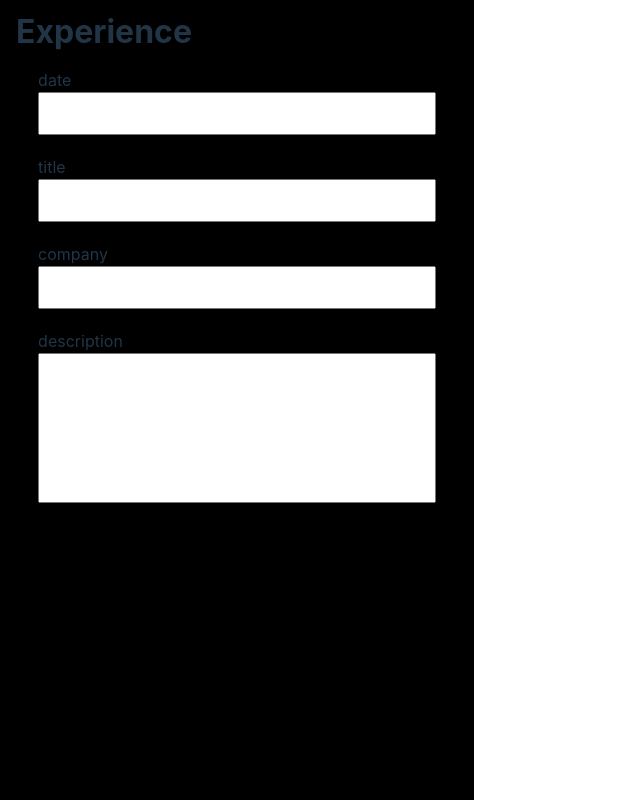
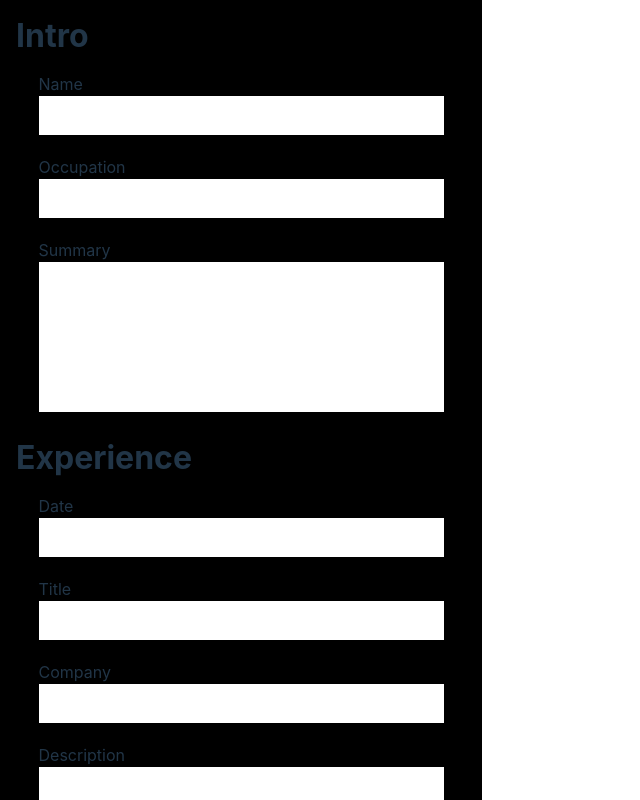
Before and after one commit to brian-blots-tran/simple-react-CVapp, a React (Vite) app: page / in a window 1280 px wide. Shown: the whole page, without its empty margins (0-640 px from the left). Built offline with nearby package versions, Linux system fonts and the light colour scheme.

Commit message:
added other subforms

```diff
--- a/src/components/form/form.css
+++ b/src/components/form/form.css
@@ -1,5 +1,6 @@
 #form {
-  width: 40%;
+  min-width: 450px;
+  width: 30%;
   height: 100%;
   background-color: black;
   display: flex;
@@ -8,6 +9,7 @@
   padding: 1rem;
   overflow-y: scroll;
   margin-top: -20px;
+  padding-top: 30px;
   scrollbar-width: thin;
 }
 #preview {
@@ -24,7 +26,8 @@
   display: flex;
   flex-direction: column;
   gap: 20px;
-  margin-top: 20px;
+  margin-top: 10px;
+  margin-bottom: 20px;
 }
 .form-section-heading {
   font-size: 32px;
--- a/src/components/form/form.jsx
+++ b/src/components/form/form.jsx
@@ -173,7 +173,11 @@ function Form() {
           <h1 className='form-section-heading'>Other</h1>
           <InputArea label={'other'} onChange={handleChangeOther} />
         </div>  */}
+        <SubForm object={formData.Header} head={"Intro"} />
         <SubForm object={formData.Experience} head={"Experience"} />
+        <SubForm object={formData.Education} head={"Education"} />
+        <SubForm object={formData.Achievements} head={"Achievements"} />
+        <SubForm object={formData.Projects} head={"Projects"} />
       </div>
 
       <div id="preview">
--- a/src/components/inputs/inputArea.css
+++ b/src/components/inputs/inputArea.css
@@ -7,11 +7,5 @@ textarea {
   box-sizing: border-box;
   margin-left: auto;
   margin-right: auto;
+  border:none;
 }
-
-label {
-  display: block;
-  margin-left: auto;
-  margin-right: auto;
-  width: 90%;
-}
--- a/src/components/inputs/inputBox.css
+++ b/src/components/inputs/inputBox.css
@@ -6,10 +6,13 @@ input {
   box-sizing: border-box;
   margin-left: auto;
   margin-right: auto;
+  border:none;
 }
 
 label {
-  width: 90%;
+  display: block;
   margin-left: auto;
   margin-right: auto;
+  width: 90%;
+  text-transform: capitalize;
 }
```
